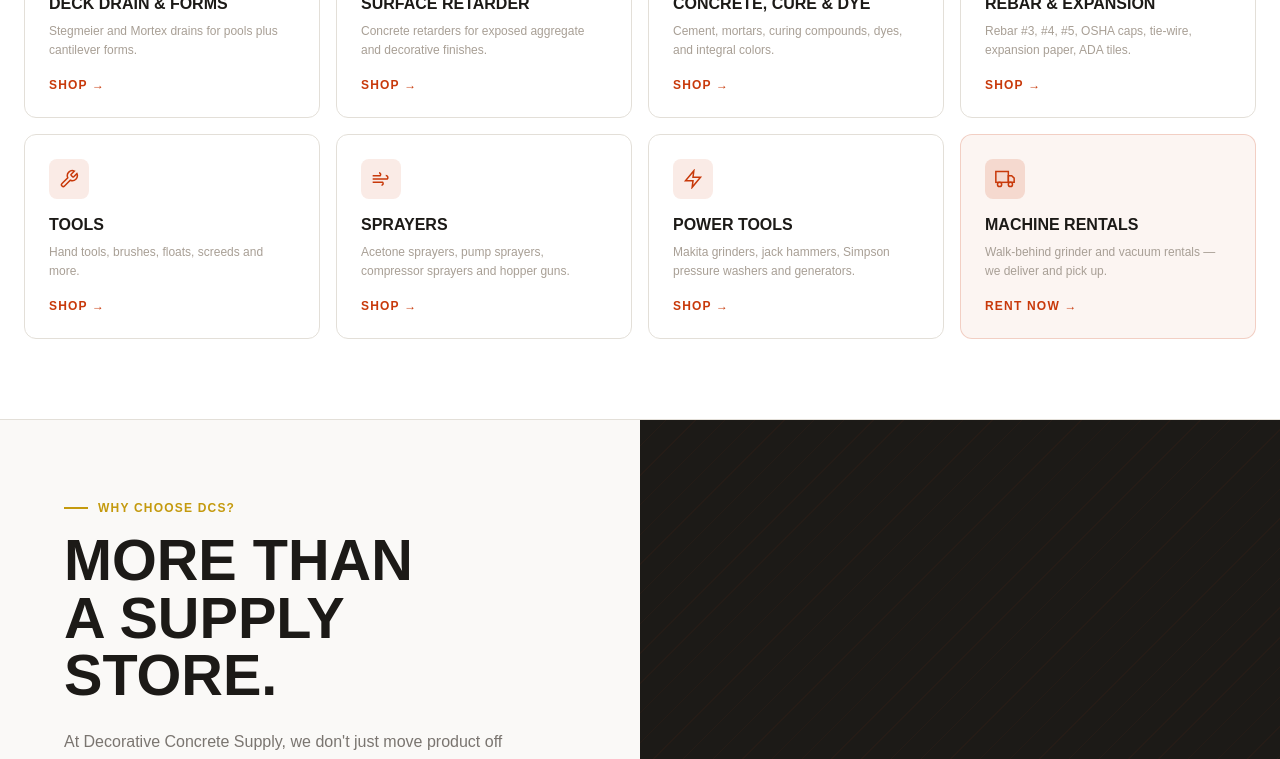
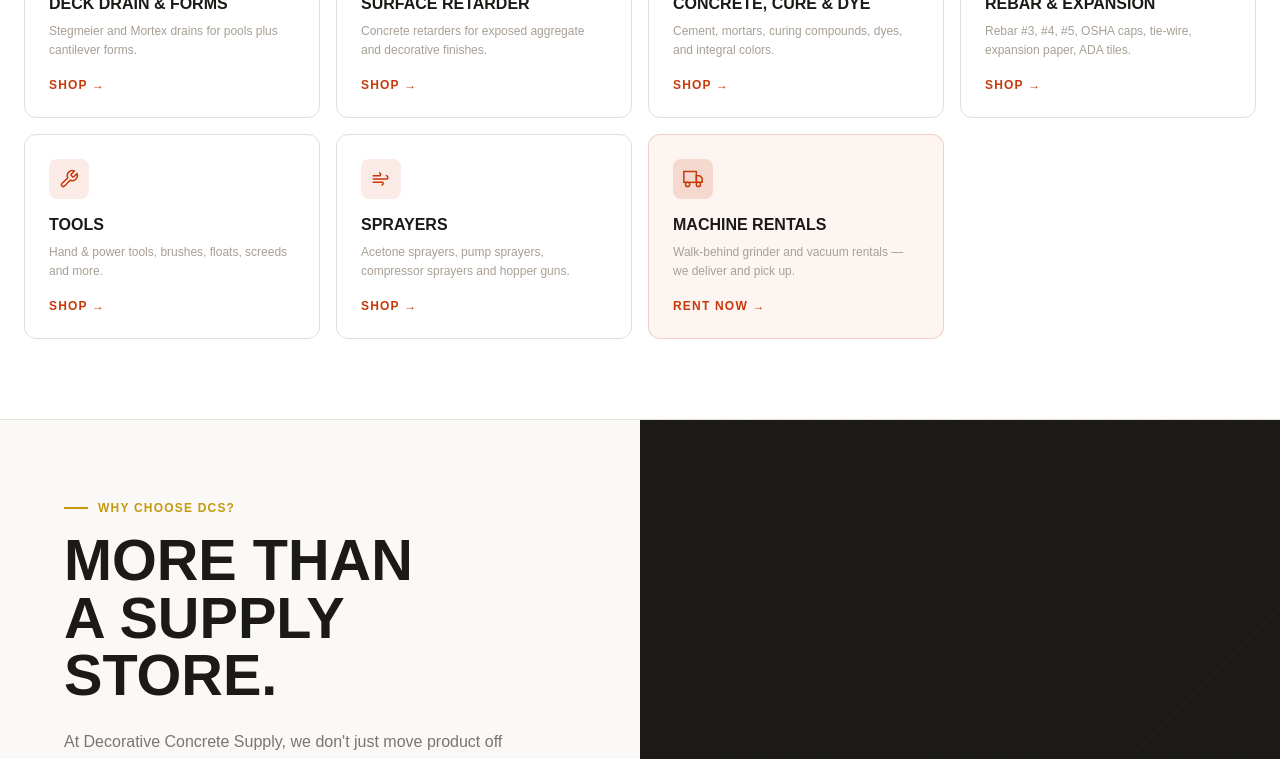
Before and after one commit to jose0-0/Decorative-Concrete-Supply, a Next.js app in the folder dcslv/: page / in a window 1280 px wide. Shown: the part 1940-2699 px from the top of the page. Built offline with nearby package versions, Linux system fonts and the light colour scheme.

Commit message:
escaped apostrophys and added artciles link in the footer

```diff
--- a/dcslv/app/Concrete-and-products/page.tsx
+++ b/dcslv/app/Concrete-and-products/page.tsx
@@ -908,9 +908,9 @@ export default function ConcreteAndProductsPage() {
                     Las Vegas summer conditions — 110°F+ air temps, sub-10%
                     humidity, direct sun, and 140°F+ surface temperatures —
                     create the worst possible curing environment for concrete.
-                    Without Eucobar, DAY1, or a curing compound, you're gambling
-                    with checking, crazing, plastic shrinkage cracking, and
-                    massively reduced surface strength on every pour.
+                    Without Eucobar, DAY1, or a curing compound, you&apos;re
+                    gambling with checking, crazing, plastic shrinkage cracking,
+                    and massively reduced surface strength on every pour.
                   </p>
                   <div className="grid grid-cols-2 sm:grid-cols-4 gap-3">
                     {[
@@ -963,7 +963,8 @@ export default function ConcreteAndProductsPage() {
                     1100 Cure · More
                   </p>
                   <p className="text-stone-400 text-xs font-light mb-5">
-                    Don't pour without curing products on hand. Open at 6AM.
+                    Don&apos;t pour without curing products on hand. Open at
+                    6AM.
                   </p>
                   <a
                     href="tel:7027496318"
--- a/dcslv/components/Footer.tsx
+++ b/dcslv/components/Footer.tsx
@@ -74,16 +74,17 @@ const columns: FooterColumn[] = [
       { label: "Deck Drain / Forms", href: "/Deck-drain-and-forms" },
       { label: "Tools", href: "/Tools" },
       { label: "Sprayers", href: "https://dcslv.net/hoses-and-sprayers/" },
-      {
-        label: "Power Tools",
-        href: "/Power-tools",
-      },
     ],
   },
 ];
 
 const companyLinks: NavLink[] = [
-  { label: "About DCS", href: "https://dcslv.net/" },
+  { label: "About DCS", href: "https://dcslv.net/about-dcs" },
+  {
+    label: "Articles",
+    href: "/",
+    external: true,
+  },
   { label: "Contact Us", href: "https://dcslv.net/contact-us-2/" },
   {
     label: "Google Reviews",
@@ -101,6 +102,7 @@ const hours: { day: string; time: string }[] = [
 const legalLinks: NavLink[] = [
   { label: "Privacy Policy", href: "#" },
   { label: "Terms & Conditions", href: "#" },
+  { label: "Built by Atlas Digital", href: "#" },
 ];
 
 const currentYear = new Date().getFullYear();
--- a/dcslv/components/Products.tsx
+++ b/dcslv/components/Products.tsx
@@ -256,7 +256,7 @@ const products: Product[] = [
   },
   {
     title: "Tools",
-    description: "Hand tools, brushes, floats, screeds and more.",
+    description: "Hand & power tools, brushes, floats, screeds and more.",
     href: "/Tools",
     icon: (
       <svg
@@ -291,24 +291,24 @@ const products: Product[] = [
       </svg>
     ),
   },
-  {
-    title: "Power Tools",
-    description:
-      "Makita grinders, jack hammers, Simpson pressure washers and generators.",
-    href: "/Tools",
-    icon: (
-      <svg
-        className="w-5 h-5 text-brand"
-        fill="none"
-        stroke="currentColor"
-        strokeWidth={1.8}
-        viewBox="0 0 24 24"
-        aria-hidden="true"
-      >
-        <polygon points="13 2 3 14 12 14 11 22 21 10 12 10 13 2" />
-      </svg>
-    ),
-  },
+  // {
+  //   title: "Power Tools",
+  //   description:
+  //     "Makita grinders, jack hammers, Simpson pressure washers and generators.",
+  //   href: "/Tools",
+  //   icon: (
+  //     <svg
+  //       className="w-5 h-5 text-brand"
+  //       fill="none"
+  //       stroke="currentColor"
+  //       strokeWidth={1.8}
+  //       viewBox="0 0 24 24"
+  //       aria-hidden="true"
+  //     >
+  //       <polygon points="13 2 3 14 12 14 11 22 21 10 12 10 13 2" />
+  //     </svg>
+  //   ),
+  // },
   {
     title: "Machine Rentals",
     description:
```
